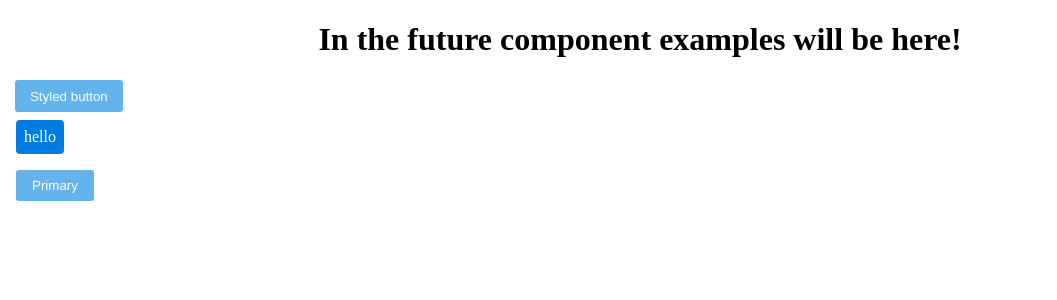
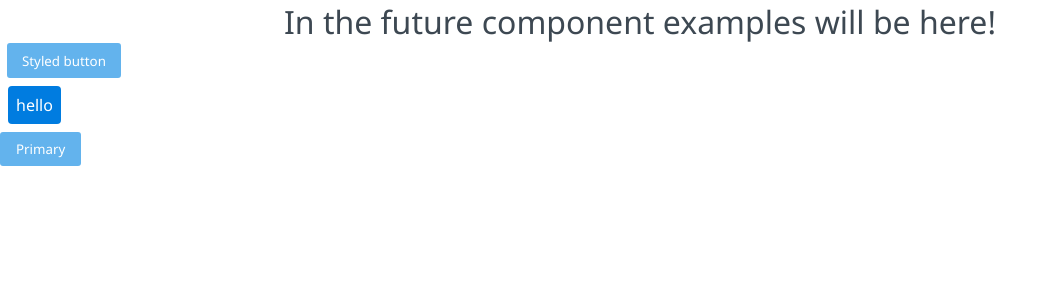
Before and after one commit to peeweetje/Design-system-with-Storybook-styled-components-styled-system, a React (Create React App) app: page / in a window 1280 px wide. Shown: the top 300 px of the page, without its empty margins (0-1057 px from the left). Built offline with nearby package versions, Linux system fonts and the light colour scheme.

Commit message:
refactor: remove disable variant. Add global styling to the app.

```diff
--- a/src/components/button-styled-system/ButtonStyledSystem.tsx
+++ b/src/components/button-styled-system/ButtonStyledSystem.tsx
@@ -2,7 +2,7 @@
 import styled from "styled-components";
 import { variant, VariantArgs } from "styled-system";
 import React, { FC, ReactNode } from "react";
-import { typography } from "styled-system";
+import theme from "../../styles/theme";
 
 export interface ButtonStyledSystemProps {
   /** Description of onClick function which returns void **/
@@ -31,23 +31,30 @@ export const ButtonStyledSystem: FC<ButtonStyledSystemProps> = ({
 
 export default ButtonStyledSystem;
 
-// TODO: Consider: Maybe just use a global injected font (Montserrat), instead of setting a font here.
-
-// TODO2: Add border-styles and radii to theme
+// TODO: Add border-styles and radii to theme
 
 const buttonSpacing = {
   py: [2],
   px: [3],
-  m: [2],
 };
 
 const StyledButtonStyledSystem = styled("button")(
-  typography,
   {
     appearance: "none",
-    fontFamily: "Helvetica",
     "&:hover": {
       cursor: "pointer",
+    },
+    "&:disabled": {
+      border: "none",
+      color: theme.colors.greys[6],
+      backgroundColor: theme.colors.greys[3],
+      borderRadius: "3px",
+      padding: `${theme.space[2]}px ${theme.space[3]}px`,
+      "&:hover": {
+        backgroundColor: theme.colors.greys[4],
+        color: theme.colors.greys[7],
+        cursor: "not-allowed",
+      },
     },
   },
   variant({
@@ -72,18 +79,7 @@ const StyledButtonStyledSystem = styled("button")(
         ...buttonSpacing,
         "&:hover": {
           color: "blues.4",
-          borderColor: "blues.5",
-        },
-      },
-      disabled: {
-        border: "none",
-        color: "greys.7",
-        bg: "greys.3",
-        borderRadius: "3px",
-        ...buttonSpacing,
-        "&:hover": {
-          bg: "greys.4",
-          cursor: "not-allowed",
+          borderColor: "blues.4",
         },
       },
     },
--- a/src/components/button/Button.tsx
+++ b/src/components/button/Button.tsx
@@ -34,6 +34,9 @@ export const Button: FC<ButtonProps> = ({
 
 export default Button;
 
+// TODO: Add hover styles for button
+// TODO2: Change primary and secondary props to variants
+
 export const StyledButton = styled.button<ButtonProps>`
   border-radius: 3px;
   border: 2px solid ${props => props.theme.colors.blues[3]};
--- a/src/index.tsx
+++ b/src/index.tsx
@@ -4,10 +4,14 @@ import App from "./App";
 import * as serviceWorker from "./serviceWorker";
 import { ThemeProvider } from "styled-components";
 import theme from "./styles/theme";
+import { GlobalStyle } from "./styles/global";
 
 ReactDOM.render(
   <ThemeProvider theme={theme}>
-    <App />
+    <>
+      <GlobalStyle />
+      <App />
+    </>
   </ThemeProvider>,
   document.getElementById("root")
 );
```
Also changed, not shown: 1 other file (tests, documents, lock files or other folders).
